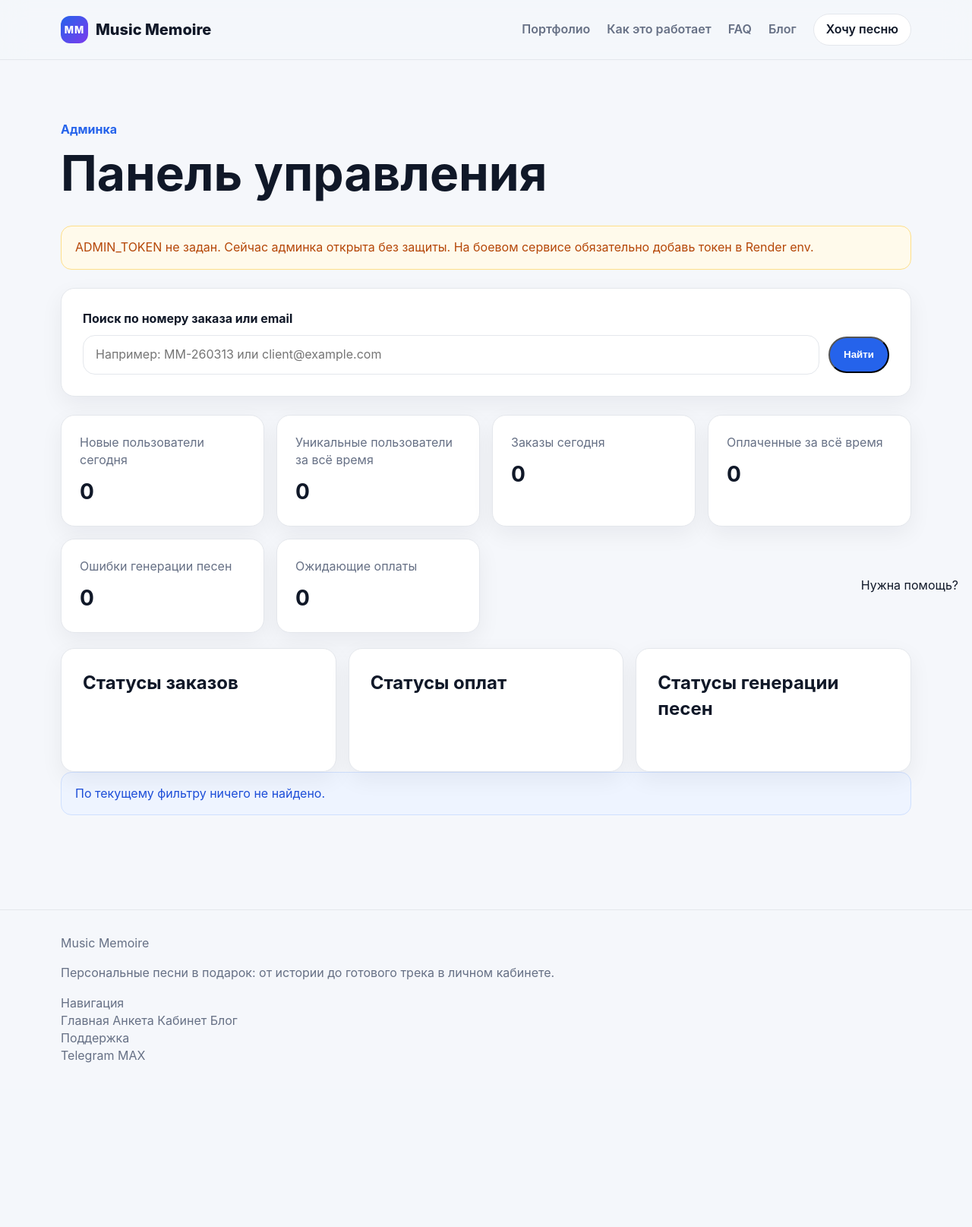
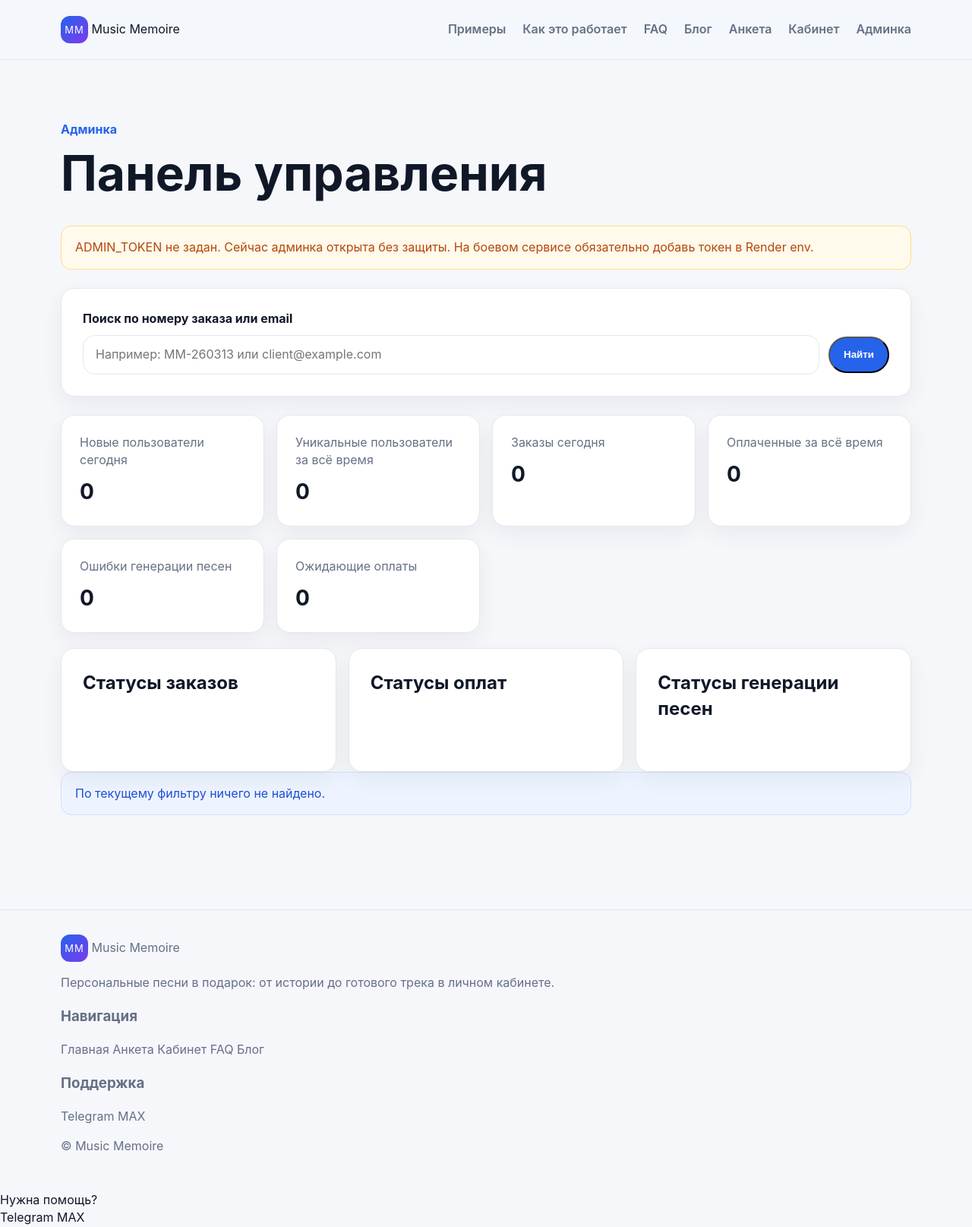
Before and after one commit to mikhailantonovdigital-dev/musicmemoire-web, a FastAPI app: page /admin/ in a window 1280 px wide. Shown: the whole page at 76% size. Before the commit the page ends 1399 px from the top, so only its background shows below. Run offline with FastAPI, Linux system fonts and the light colour scheme; data that the repository does not hold is empty; parts of the project's set-up code (start-up, migrations or seed data) failed here and were passed over; some libraries are stand-ins or nearby versions.

Commit message:
Update base.html

```diff
--- a/app/templates/base.html
+++ b/app/templates/base.html
@@ -4,63 +4,76 @@
   <meta charset="UTF-8" />
   <meta name="viewport" content="width=device-width, initial-scale=1.0" />
   <title>{{ page_title or "Music Memoire" }}</title>
-  <meta name="description" content="Персональные песни в подарок: история текстом или голосом, бесплатные версии текста, оплата и готовый трек в личном кабинете." />
+  <meta
+    name="description"
+    content="Music Memoire — персональные песни в подарок. Расскажите историю текстом или голосом, получите 2 версии текста бесплатно и закажите готовую песню."
+  />
   <link rel="stylesheet" href="/static/css/styles.css" />
 </head>
 <body>
+  <div class="page-bg"></div>
+
   <header class="site-header">
     <div class="container header-row">
-      <a href="/" class="logo">
+      <a href="/" class="logo-wrap">
         <span class="logo-badge">MM</span>
-        <span>Music Memoire</span>
+        <span class="logo-text">Music Memoire</span>
       </a>
 
       <nav class="nav">
-        <a href="/#portfolio">Портфолио</a>
+        <a href="/#portfolio">Примеры</a>
         <a href="/#how-it-works">Как это работает</a>
         <a href="/#faq">FAQ</a>
-        <a href="/blog">Блог</a>
-        <a href="/questionnaire/" class="nav-cta">Хочу песню</a>
+        <a href="/#blog">Блог</a>
+        <a href="/questionnaire/">Анкета</a>
+        <a href="/account/">Кабинет</a>
+        <a href="/admin/">Админка</a>
       </nav>
     </div>
   </header>
 
-  <main>
+  <main class="site-main">
     {% block content %}{% endblock %}
   </main>
 
-  <a class="support-float" href="https://t.me/mikhailantonov19" target="_blank" rel="noopener noreferrer">
-    Нужна помощь?
-  </a>
-
   <footer class="site-footer">
     <div class="container footer-grid">
-      <div>
-        <div class="footer-brand">Music Memoire</div>
+      <div class="footer-col">
+        <div class="footer-brand">
+          <span class="logo-badge">MM</span>
+          <span class="logo-text">Music Memoire</span>
+        </div>
         <p class="footer-text">
           Персональные песни в подарок: от истории до готового трека в личном кабинете.
         </p>
       </div>
 
-      <div>
-        <div class="footer-title">Навигация</div>
-        <div class="footer-links">
-          <a href="/">Главная</a>
-          <a href="/questionnaire/">Анкета</a>
-          <a href="/account/">Кабинет</a>
-          <a href="/blog">Блог</a>
-        </div>
+      <div class="footer-col">
+        <h3>Навигация</h3>
+        <a href="/">Главная</a>
+        <a href="/questionnaire/">Анкета</a>
+        <a href="/account/">Кабинет</a>
+        <a href="/#faq">FAQ</a>
+        <a href="/#blog">Блог</a>
       </div>
 
-      <div>
-        <div class="footer-title">Поддержка</div>
-        <div class="footer-links">
-          <a href="https://t.me/mikhailantonov19" target="_blank" rel="noopener noreferrer">Telegram</a>
-          <a href="https://max.ru/u/f9LHodD0cOKg36L-baFKeBJquxSx5xydupa2AYOKdl7BUFipfVYS5FVVV80" target="_blank" rel="noopener noreferrer">MAX</a>
-        </div>
+      <div class="footer-col">
+        <h3>Поддержка</h3>
+        <a href="https://t.me/mikhailantonov19" target="_blank" rel="noopener">Telegram</a>
+        <a href="https://max.ru/u/f9LHodD0cOKg36L-baFKeBJquxSx5xydupa2AYOKdl7BUFipfVYS5FVVV80" target="_blank" rel="noopener">MAX</a>
       </div>
     </div>
+
+    <div class="container footer-bottom">
+      <p>© Music Memoire</p>
+    </div>
   </footer>
+
+  <div class="support-fab">
+    <div class="support-fab-label">Нужна помощь?</div>
+    <a href="https://t.me/mikhailantonov19" target="_blank" rel="noopener" class="support-fab-btn">Telegram</a>
+    <a href="https://max.ru/u/f9LHodD0cOKg36L-baFKeBJquxSx5xydupa2AYOKdl7BUFipfVYS5FVVV80" target="_blank" rel="noopener" class="support-fab-btn support-fab-btn-secondary">MAX</a>
+  </div>
 
   <script src="/static/js/app.js"></script>
 </body>
```
